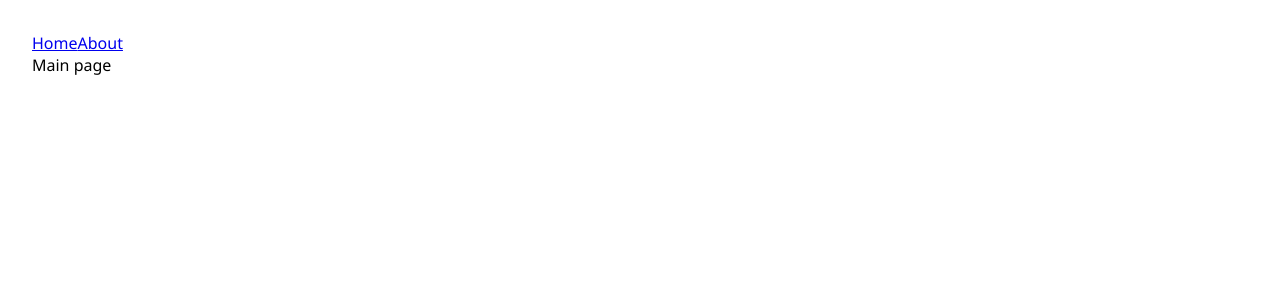
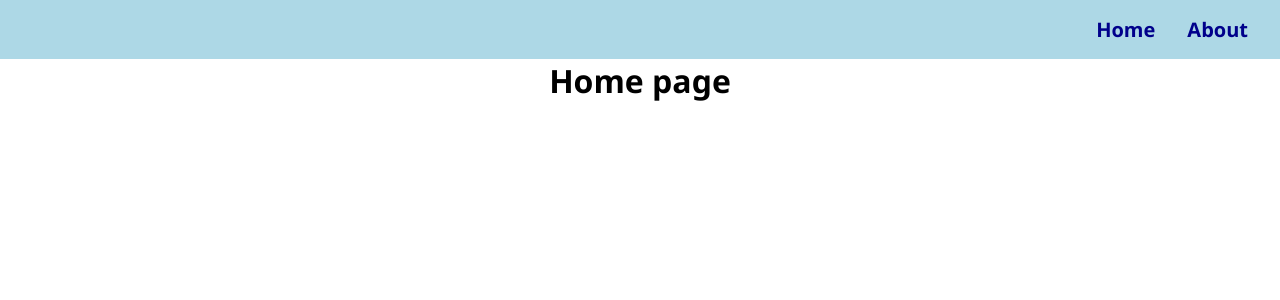
Before and after one commit to Koliras/vue-the-news, a Vue app: page / in a window 1280 px wide. Shown: the top 300 px of the page. Built offline with nearby package versions, Linux system fonts and the light colour scheme.

Commit message:
fix basic styles, add some basic layout

```diff
--- a/src/assets/main.css
+++ b/src/assets/main.css
@@ -1,8 +1,9 @@
 @import './base.css';
 
 #app {
-  max-width: 1280px;
   margin: 0 auto;
-  padding: 2rem;
   font-family: 'Segoe UI', Tahoma, Geneva, Verdana, sans-serif;
+  display: flex;
+  flex-direction: column;
+  align-items: center;
 }
--- a/src/components/Header.vue
+++ b/src/components/Header.vue
@@ -6,9 +6,32 @@ import { RouterLink } from 'vue-router'
     <header>
         <div class="wrapper">
             <nav>
-                <RouterLink to="/">Home</RouterLink>
-                <RouterLink to="/about">About</RouterLink>
+                <RouterLink to="/" class="routerLink">Home</RouterLink>
+                <RouterLink to="/about" class="routerLink">About</RouterLink>
             </nav>
         </div>
     </header>
 </template>
+
+<style scoped>
+header {
+    display: flex;
+    width: 100%;
+    padding: 1rem 2rem;
+    background-color: lightblue;
+    justify-content: flex-end;
+}
+
+nav {
+    display: flex;
+    gap: 2rem;
+    justify-content: space-between;
+}
+
+.routerLink {
+    color: darkblue;
+    text-decoration: none;
+    font-weight: 700;
+    font-size: 1.25rem;
+}
+</style>
--- a/src/views/HomeView.vue
+++ b/src/views/HomeView.vue
@@ -3,6 +3,6 @@
 
 <template>
     <main>
-        Main page
+        <h1>Home page</h1>
     </main>
 </template>
```
